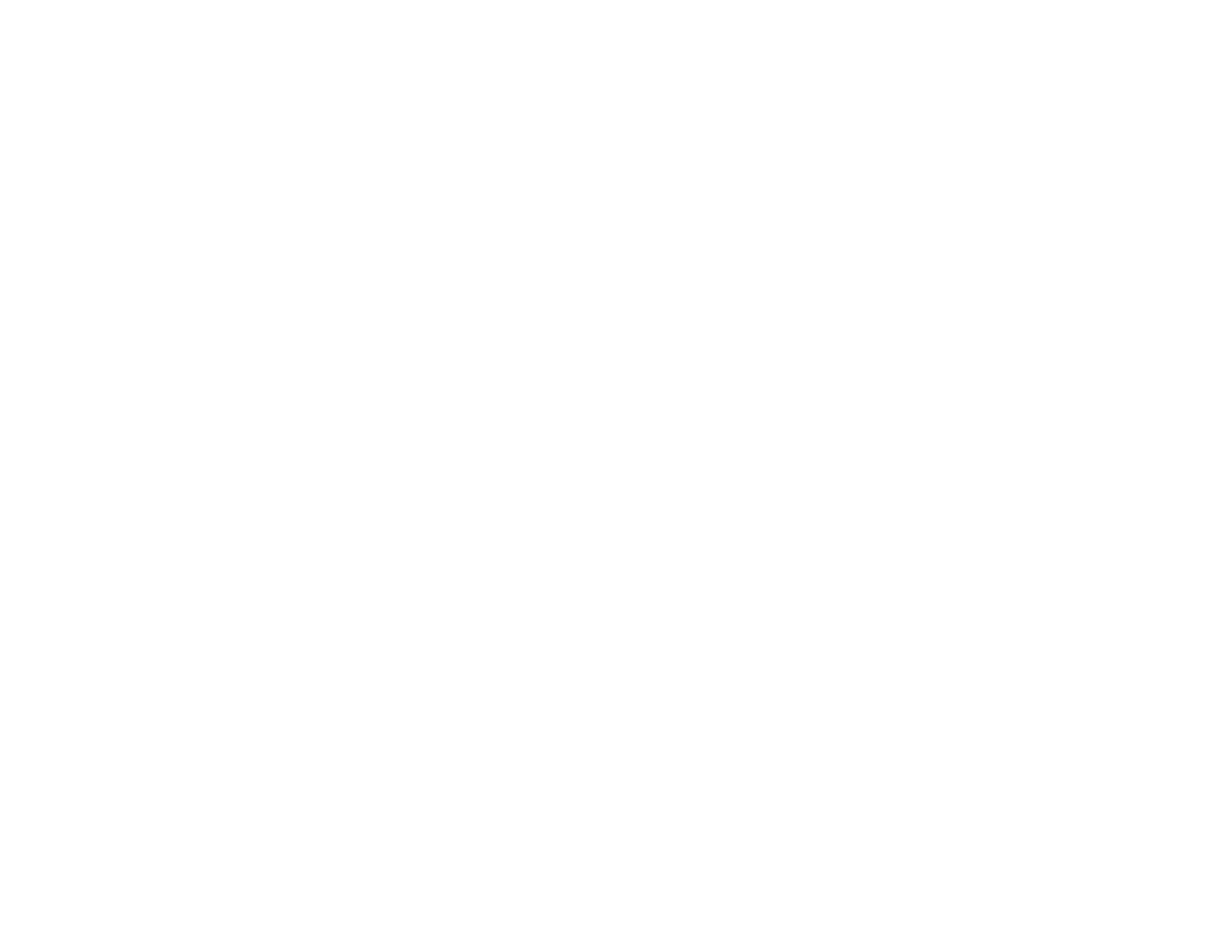
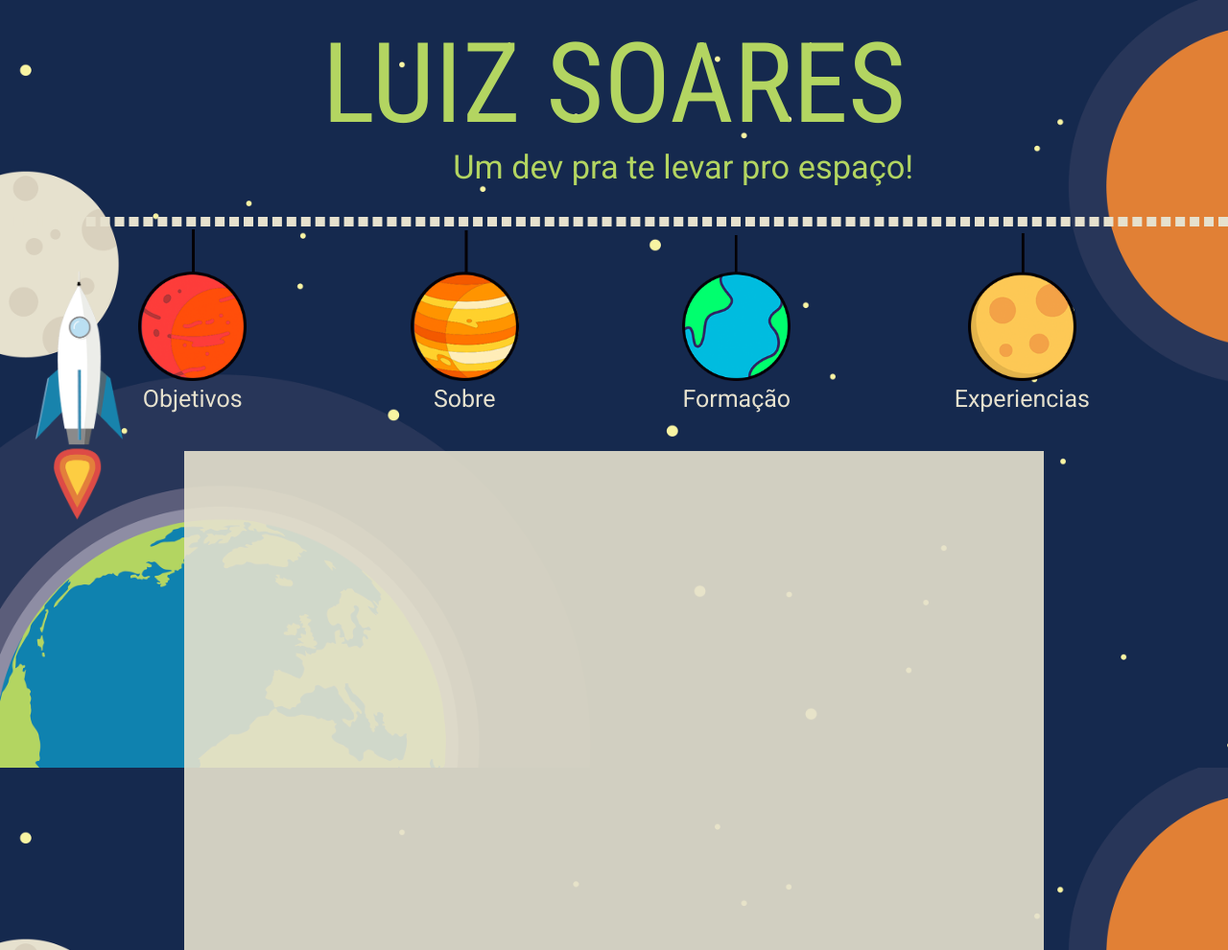
Before and after one commit to LuizDoPc/pscompjuniorfase1, a plain HTML site: page index.html in a window 1280 px wide. Shown: the whole page at 96% size. Before the commit the page ends 800 px from the top, so only its background shows below. Drawn offline with Linux system fonts and the light colour scheme.

Commit message:
base pronta

```diff
--- /dev/null
+++ b/css/style.css
@@ -0,0 +1,82 @@
+*{
+    margin: 0;
+    padding: 0;
+}
+
+body{
+    background: url("../img/back.png");
+    background-size:cover;
+    background-position: center center;
+    background-repeat: no-repeat;
+    background-attachment: fixed;
+    background-color: #15294e;
+    font-family: "Roboto";
+}
+
+#title{
+    color: #b3d561;
+    font-family: "Roboto Condensed";
+    font-size: calc(180px - 5vw);
+}
+
+#subtitle{
+    color: #b3d561;
+    font-size: calc(60px - 2vw);
+    margin-top: -25px;
+    margin-left: calc(170px - 2vw);
+}
+
+#line{
+    margin-top: 2vw;
+    border: 5px #e6e1ce dashed;
+}
+
+.nav_img{
+    width: calc(190px - 6vw);
+}
+
+.nav_name{
+    color: #e6e1ce;
+    font-size: 25px;
+}
+
+.nav_item{
+    display: inline-block;
+}
+
+#planetas{
+    margin-top: -1vw;
+}
+
+#goals{
+
+}
+
+#about{
+    margin-left: 13vw;
+}
+
+#academic{
+    margin-left: 13vw;
+}
+
+#experiences{
+    margin-left: 13vw;
+}
+
+.quadrado{
+    width: 70vw;
+    height: 65vh;
+    background: #e6e1ce;
+    opacity: 0.9;
+    margin-top: calc(100px - 5vw);
+}
+
+#rocket{
+    width: calc(300px - 3vw);
+    position: relative;
+    transform: rotate(270deg);
+    bottom: 90px;
+    float: left;
+    left: calc(-150px + 8vw);
+}
--- a/index.html
+++ b/index.html
@@ -2,9 +2,51 @@
 <html lang="en">
 <head>
     <meta charset="UTF-8">
-    <title>Title</title>
+    <title>Luiz Soares - A dev to take you to espace.</title>
+    <link href="https://fonts.googleapis.com/css?family=Roboto:100,300,400" rel="stylesheet">
+    <link href="https://fonts.googleapis.com/css?family=Roboto+Condensed" rel="stylesheet">
+    <link rel="stylesheet" href="css/bootstrap.min.css">
+    <link rel="stylesheet" href="css/style.css">
+    <script src="js/bootstrap.min.js"></script>
+    <script src="js/jquery-3.3.1.min.js"></script>
 </head>
 <body>
 
+    <header align="center">
+        <div id="title">LUIZ SOARES</div>
+        <div id="subtitle">Um dev pra te levar pro espaço!</div>
+    </header>
+
+    <nav>
+        <hr id="line">
+        <div id="planetas" align="center">
+            <div class="nav_item" id="goals" align="center">
+                <img class="nav_img" src="img/mars.png" alt="goals">
+                <div class="nav_name">Objetivos</div>
+            </div>
+            <div class="nav_item" id="about" align="center">
+                <img class="nav_img" src="img/jupter.png" alt="goals">
+                <div class="nav_name">Sobre</div>
+            </div>
+            <div class="nav_item" id="academic" align="center">
+                <img class="nav_img" src="img/earth.png" alt="goals">
+                <div class="nav_name">Formação</div>
+            </div>
+            <div class="nav_item" id="experiences" align="center">
+                <img class="nav_img" src="img/moon.png" alt="goals">
+                <div class="nav_name">Experiencias</div>
+            </div>
+        </div>
+    </nav>
+
+    <img src="img/rocket.png" id="rocket">
+
+    <div align="center"><section id="home" class="quadrado">
+
+
+
+    </section></div>
+
+
 </body>
 </html>
```
